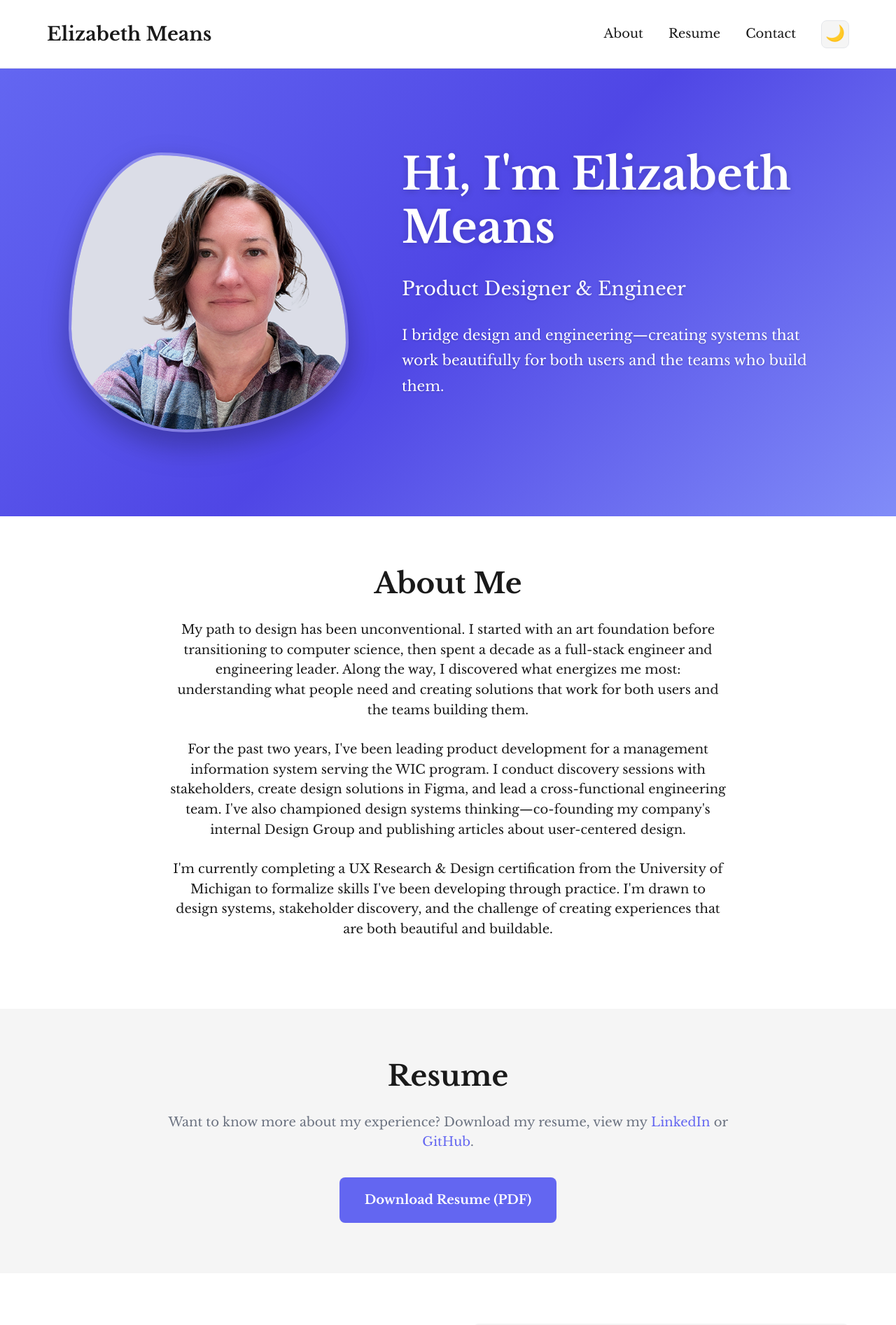
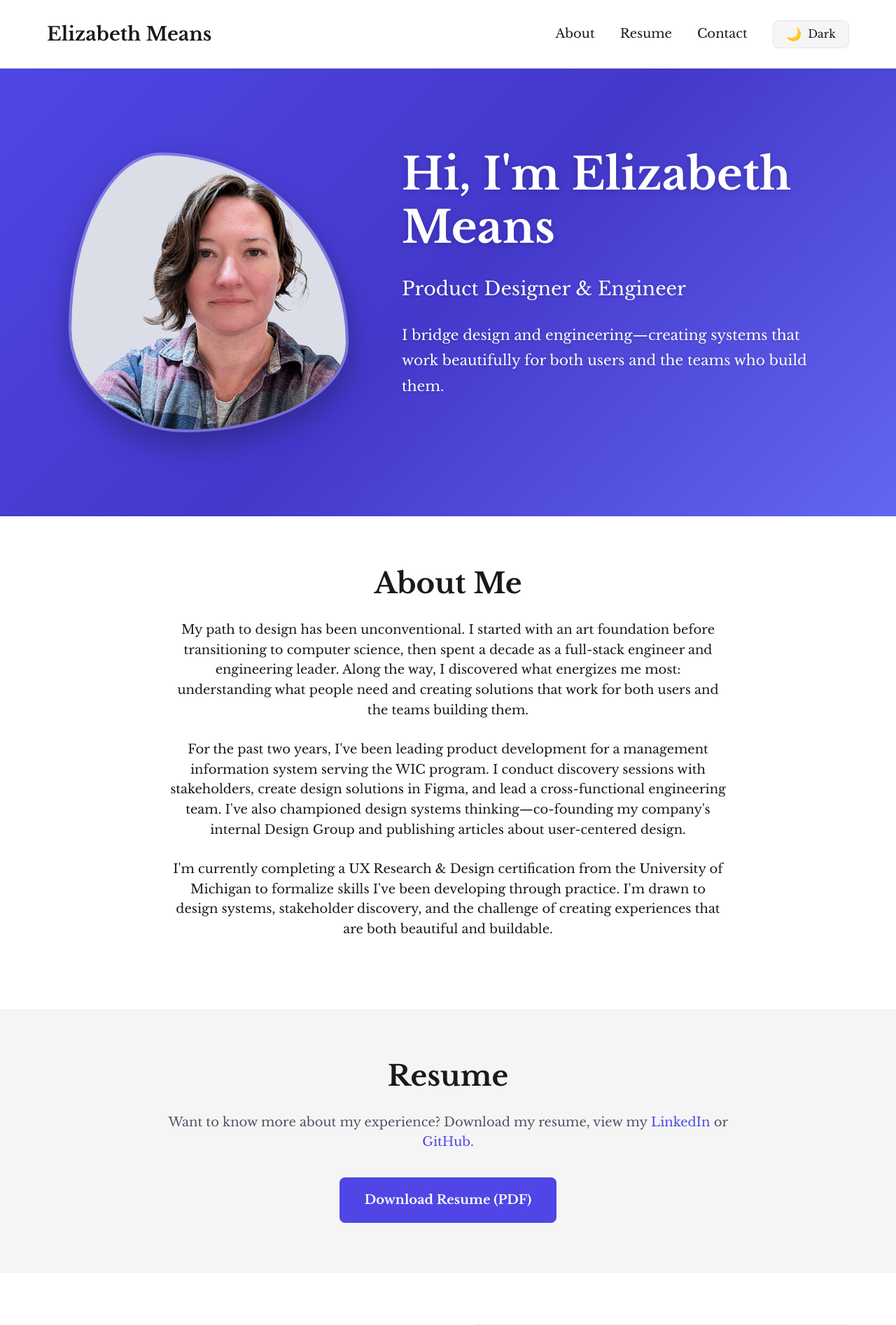
Before and after one commit to emeans/elizabeth-means, a Next.js app: page / in a window 1280 px wide. Shown: the top 1894 px of the page at 70% size. Built offline with nearby package versions, Linux system fonts and the light colour scheme.

Commit message:
Checking for WCAG compliance in light & dark modes

```diff
--- a/app/globals.css
+++ b/app/globals.css
@@ -10,15 +10,16 @@
   --color-bg-secondary: #F5F5F5;
   --color-bg-tertiary: #FAFAFA;
   --color-text: #1A1A1A;
-  --color-text-secondary: #6B7280;
-  --color-text-light: #9CA3AF;
-  --color-accent: #6366F1;
-  --color-accent-hover: #4F46E5;
-  --color-accent-light: #818CF8;
+  --color-text-secondary: #4B5563;
+  --color-text-light: #6B7280;
+  --color-accent: #4F46E5;
+  --color-accent-hover: #4338CA;
+  --color-accent-light: #6366F1;
+  --color-accent-on-bg: #4F46E5;
   --color-border: #E5E7EB;
   --color-border-light: #F3F4F6;
-  --color-success: #10B981;
-  --color-error: #EF4444;
+  --color-success: #059669;
+  --color-error: #DC2626;
   --color-shadow: rgba(0, 0, 0, 0.1);
   --color-shadow-strong: rgba(0, 0, 0, 0.2);
 
@@ -51,6 +52,7 @@
   --color-accent: #818CF8;
   --color-accent-hover: #A5B4FC;
   --color-accent-light: #6366F1;
+  --color-accent-on-bg: #A5B4FC;
   --color-border: #2A2A2A;
   --color-border-light: #1A1A1A;
   --color-success: #34D399;
@@ -91,13 +93,20 @@ body {
 }
 
 a {
-  color: var(--color-accent);
+  color: var(--color-accent-on-bg);
   text-decoration: none;
   transition: var(--transition);
 }
 
 a:hover {
   color: var(--color-accent-hover);
+  text-decoration: underline;
+}
+
+a:focus {
+  outline: 2px solid var(--color-accent-on-bg);
+  outline-offset: 2px;
+  border-radius: 2px;
 }
 
 h1, h2, h3, h4, h5, h6 {
--- a/app/page.module.css
+++ b/app/page.module.css
@@ -3,8 +3,8 @@
   top: -60px;
   left: 50%;
   transform: translateX(-50%);
-  background: var(--color-accent);
-  color: var(--color-bg);
+  background: var(--color-accent-on-bg);
+  color: #FFFFFF;
   padding: 12px 24px;
   text-decoration: none;
   border-radius: 0 0 var(--border-radius) var(--border-radius);
@@ -22,7 +22,7 @@
   top: 0;
   opacity: 1;
   pointer-events: auto;
-  outline: 3px solid var(--color-bg);
+  outline: 3px solid #FFFFFF;
   outline-offset: -3px;
   box-shadow: 0 4px 12px var(--color-shadow-strong);
 }
@@ -77,7 +77,7 @@
 }
 
 .logo:focus {
-  outline: 2px solid var(--color-accent);
+  outline: 2px solid var(--color-accent-on-bg);
   outline-offset: 4px;
   border-radius: 2px;
 }
@@ -98,11 +98,11 @@
 
 .navLinks a:hover,
 .navLinks a:focus {
-  color: var(--color-accent);
+  color: var(--color-accent-on-bg);
 }
 
 .navLinks a:focus {
-  outline: 2px solid var(--color-accent);
+  outline: 2px solid var(--color-accent-on-bg);
   outline-offset: 4px;
   border-radius: 2px;
 }
@@ -114,7 +114,7 @@
   left: 0;
   width: 0;
   height: 2px;
-  background: var(--color-accent);
+  background: var(--color-accent-on-bg);
   transition: width 0.3s ease;
 }
 
@@ -127,30 +127,50 @@
   border: 1px solid var(--color-border);
   border-radius: var(--border-radius);
   padding: var(--spacing-xs) var(--spacing-sm);
-  font-size: 1.25rem;
+  font-size: 0.875rem;
   cursor: pointer;
   transition: all 0.3s ease;
   display: flex;
   align-items: center;
   justify-content: center;
-  width: 40px;
+  gap: var(--spacing-xs);
+  min-width: 80px;
   height: 40px;
   line-height: 1;
+  color: var(--color-text);
+  font-weight: 500;
+  font-family: var(--font-body);
 }
 
 .themeToggle:hover {
-  background: var(--color-accent);
-  border-color: var(--color-accent);
+  background: var(--color-accent-on-bg);
+  border-color: var(--color-accent-on-bg);
   transform: scale(1.05);
+  color: #FFFFFF;
 }
 
 .themeToggle:focus {
-  outline: 2px solid var(--color-accent);
+  outline: 2px solid var(--color-accent-on-bg);
+  outline-offset: 2px;
+}
+
+.themeToggle:focus-visible {
+  outline: 2px solid var(--color-accent-on-bg);
   outline-offset: 2px;
 }
 
 .themeToggle:active {
   transform: scale(0.95);
+}
+
+.themeToggleIcon {
+  font-size: 1rem;
+  line-height: 1;
+}
+
+.themeToggleText {
+  font-size: 0.875rem;
+  font-weight: 500;
 }
 
 .hero {
@@ -297,8 +317,8 @@
 .resumeLink {
   display: inline-block;
   padding: var(--spacing-sm) var(--spacing-lg);
-  background: var(--color-accent);
-  color: var(--color-bg);
+  background: var(--color-accent-on-bg);
+  color: #FFFFFF;
   border-radius: var(--border-radius);
   font-weight: 600;
   transition: var(--transition);
@@ -312,7 +332,7 @@
 }
 
 .resumeLink:focus {
-  outline: 3px solid var(--color-accent);
+  outline: 3px solid var(--color-accent-on-bg);
   outline-offset: 2px;
 }
 
@@ -359,7 +379,7 @@
 }
 
 .contactItem a {
-  color: var(--color-accent);
+  color: var(--color-accent-on-bg);
   font-weight: 500;
   transition: color 0.3s ease;
 }
@@ -370,7 +390,7 @@
 }
 
 .contactItem a:focus {
-  outline: 2px solid var(--color-accent);
+  outline: 2px solid var(--color-accent-on-bg);
   outline-offset: 2px;
   border-radius: 2px;
 }
@@ -388,7 +408,7 @@
 }
 
 .requiredIndicator {
-  color: var(--color-accent);
+  color: var(--color-accent-on-bg);
   font-weight: 700;
   margin-left: 2px;
 }
@@ -400,22 +420,30 @@
 
 .successMessage {
   padding: var(--spacing-sm) var(--spacing-md);
-  background-color: rgba(16, 185, 129, 0.1);
+  background-color: rgba(5, 150, 105, 0.15);
   color: var(--color-success);
-  border: 1px solid var(--color-success);
+  border: 2px solid var(--color-success);
   border-radius: var(--border-radius);
   font-weight: 500;
   transition: background-color 0.3s ease, color 0.3s ease, border-color 0.3s ease;
 }
 
+[data-theme="dark"] .successMessage {
+  background-color: rgba(52, 211, 153, 0.15);
+}
+
 .errorMessage {
   padding: var(--spacing-sm) var(--spacing-md);
-  background-color: rgba(239, 68, 68, 0.1);
+  background-color: rgba(220, 38, 38, 0.15);
   color: var(--color-error);
-  border: 1px solid var(--color-error);
+  border: 2px solid var(--color-error);
   border-radius: var(--border-radius);
   font-weight: 500;
   transition: background-color 0.3s ease, color 0.3s ease, border-color 0.3s ease;
+}
+
+[data-theme="dark"] .errorMessage {
+  background-color: rgba(248, 113, 113, 0.15);
 }
 
 .formGroup {
@@ -444,10 +472,15 @@
 
 .formGroup input:focus,
 .formGroup textarea:focus {
-  outline: 2px solid var(--color-accent);
+  outline: 2px solid var(--color-accent-on-bg);
   outline-offset: 2px;
-  border-color: var(--color-accent);
-  box-shadow: 0 0 0 2px rgba(99, 102, 241, 0.2);
+  border-color: var(--color-accent-on-bg);
+  box-shadow: 0 0 0 2px rgba(79, 70, 229, 0.2);
+}
+
+[data-theme="dark"] .formGroup input:focus,
+[data-theme="dark"] .formGroup textarea:focus {
+  box-shadow: 0 0 0 2px rgba(165, 180, 252, 0.3);
 }
 
 .formGroup input.inputError,
@@ -460,7 +493,12 @@
 .formGroup textarea.inputError:focus {
   outline-color: var(--color-error);
   border-color: var(--color-error);
-  box-shadow: 0 0 0 2px rgba(239, 68, 68, 0.2);
+  box-shadow: 0 0 0 2px rgba(220, 38, 38, 0.2);
+}
+
+[data-theme="dark"] .formGroup input.inputError:focus,
+[data-theme="dark"] .formGroup textarea.inputError:focus {
+  box-shadow: 0 0 0 2px rgba(248, 113, 113, 0.3);
 }
 
 .fieldError {
@@ -486,8 +524,8 @@
 
 .btn {
   padding: var(--spacing-sm) var(--spacing-lg);
-  background: var(--color-accent);
-  color: var(--color-bg);
+  background: var(--color-accent-on-bg);
+  color: #FFFFFF;
   border: none;
   border-radius: var(--border-radius);
   font-family: var(--font-body);
@@ -506,7 +544,7 @@
 }
 
 .btn:focus {
-  outline: 3px solid var(--color-accent);
+  outline: 3px solid var(--color-accent-on-bg);
   outline-offset: 2px;
 }
 
@@ -549,11 +587,11 @@
 
 .socialLinks a:hover,
 .socialLinks a:focus {
-  color: var(--color-accent);
+  color: var(--color-accent-on-bg);
 }
 
 .socialLinks a:focus {
-  outline: 2px solid var(--color-accent);
+  outline: 2px solid var(--color-accent-on-bg);
   outline-offset: 2px;
   border-radius: 2px;
 }
@@ -608,6 +646,21 @@
     text-align: center;
   }
 
+  .themeToggle {
+    min-width: 40px;
+    width: 40px;
+    padding: var(--spacing-xs);
+    gap: 0;
+  }
+
+  .themeToggleText {
+    display: none;
+  }
+
+  .themeToggleIcon {
+    font-size: 1.25rem;
+  }
+
   .skipLink {
     font-size: 0.75rem;
     padding: 10px 20px;
--- a/app/page.tsx
+++ b/app/page.tsx
@@ -229,7 +229,12 @@ export default function Home() {
               aria-label={theme === 'light' ? 'Switch to dark mode' : 'Switch to light mode'}
               title={theme === 'light' ? 'Switch to dark mode' : 'Switch to light mode'}
             >
-              {theme === 'light' ? '🌙' : '☀️'}
+              <span className={styles.themeToggleIcon} aria-hidden="true">
+                {theme === 'light' ? '🌙' : '☀️'}
+              </span>
+              <span className={styles.themeToggleText}>
+                {theme === 'light' ? 'Dark' : 'Light'}
+              </span>
             </button>
           </div>
         </div>
```
